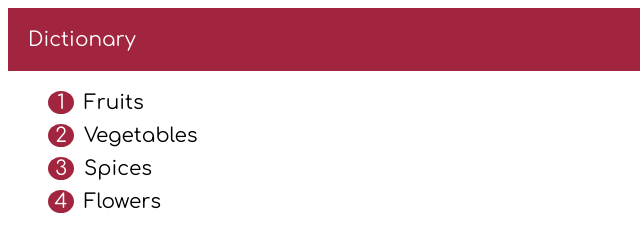
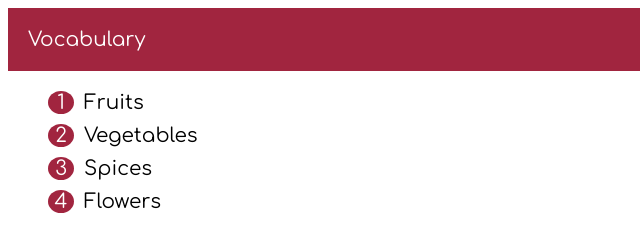
Before and after one commit to siddharthjkamra/vocab, a plain HTML site: page index.html in a window 1280 px wide. Shown: the full height of the page, 0-640 px from the left. Drawn offline with Linux system fonts and the light colour scheme.

Commit message:
Update index.html

```diff
--- a/index.html
+++ b/index.html
@@ -3,7 +3,7 @@
 <link href="dictionary.css" rel="stylesheet" />
 <title>English Vocabulary for Hindi Natives</title>
 
-<div class="pagetitle">Dictionary</div>
+<div class="pagetitle">Vocabulary</div>
 
 <ol class="circle">
 <li onclick="location.href='fruits.html';">Fruits</li>
```
